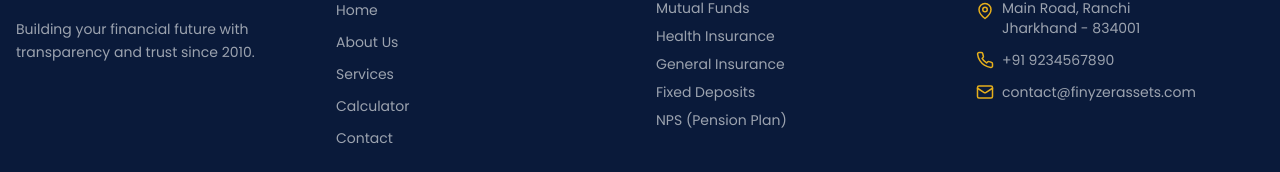
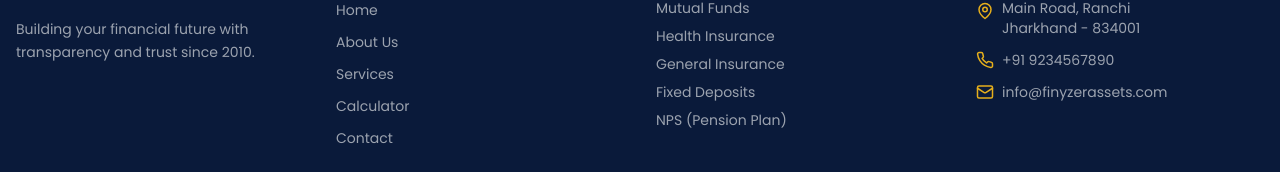
Before and after one commit to basant-hembram/BinaryAndBeyondResearch, a React (Vite) app: page / in a window 1280 px wide. Shown: the part 3925-4097 px from the top of the page. Built offline with nearby package versions, Linux system fonts and the light colour scheme.

Commit message:
feat: update contact information in Footer and add contact section to README

```diff
--- a/src/components/Footer.tsx
+++ b/src/components/Footer.tsx
@@ -62,8 +62,8 @@ const Footer = () => {
               </li>
               <li className="flex items-center gap-2 text-sm">
                 <Mail className="flex-shrink-0 text-[#E6AF1C]" size={18} />
-                <a href="mailto:contact@finyzerassets.com" className="text-gray-400 hover:text-[#E6AF1C]">
-                  contact@finyzerassets.com
+                <a href="mailto:info@finyzerassets.com" className="text-gray-400 hover:text-[#E6AF1C]">
+                   info@finyzerassets.com
                 </a>
               </li>
             </ul>
--- a/src/components/Header.tsx
+++ b/src/components/Header.tsx
@@ -29,7 +29,7 @@ const Header = () => {
                             <FontAwesomeIcon icon={faPhone} size="sm" />
                             <span>+91 98765 43210</span>
                         </a> |
-                        <a href="mailto:contact@finyzerassets.com" className="flex items-center gap-2 hover:text-[#E6AF1C]">
+                        <a href="#" className="flex items-center gap-2 hover:text-[#E6AF1C]">
                             <span>CONTACT US</span>
                         </a>
                     </div>
```
Also changed, not shown: 1 other file (tests, documents, lock files or other folders).
